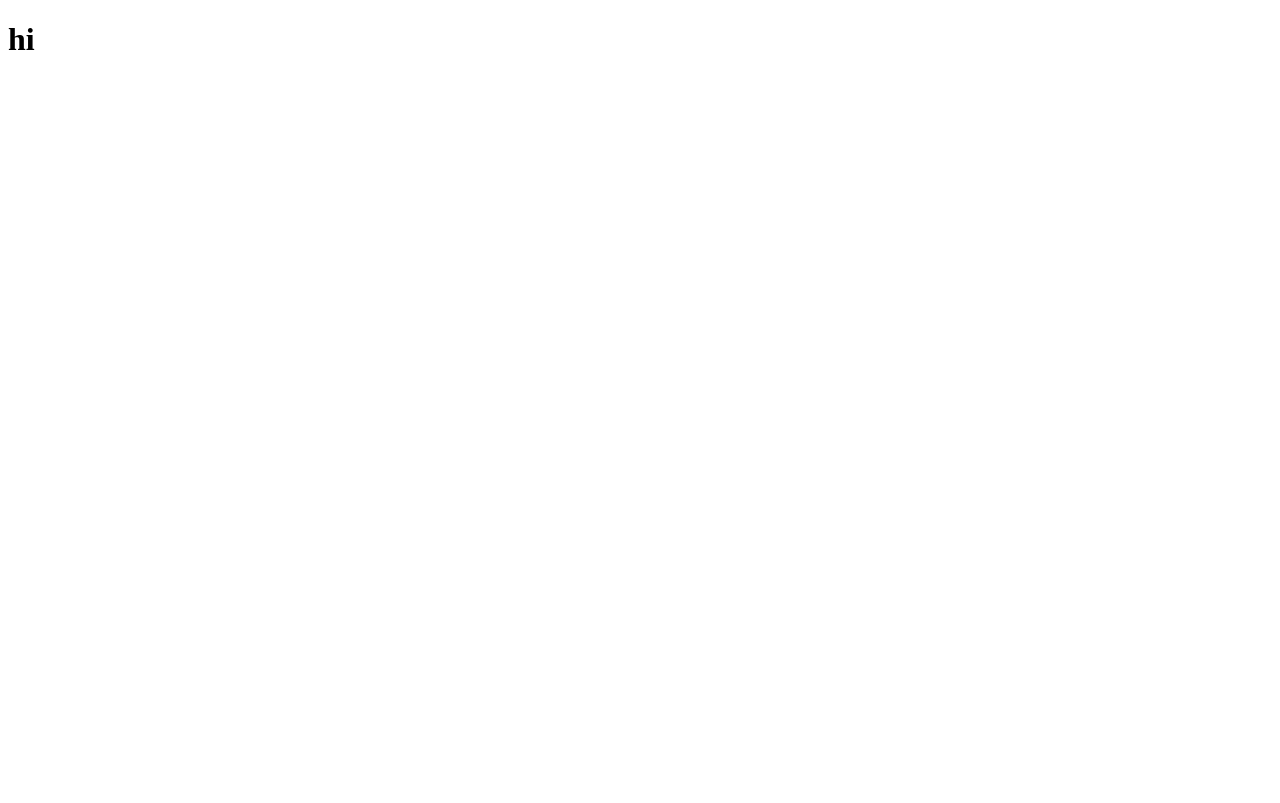
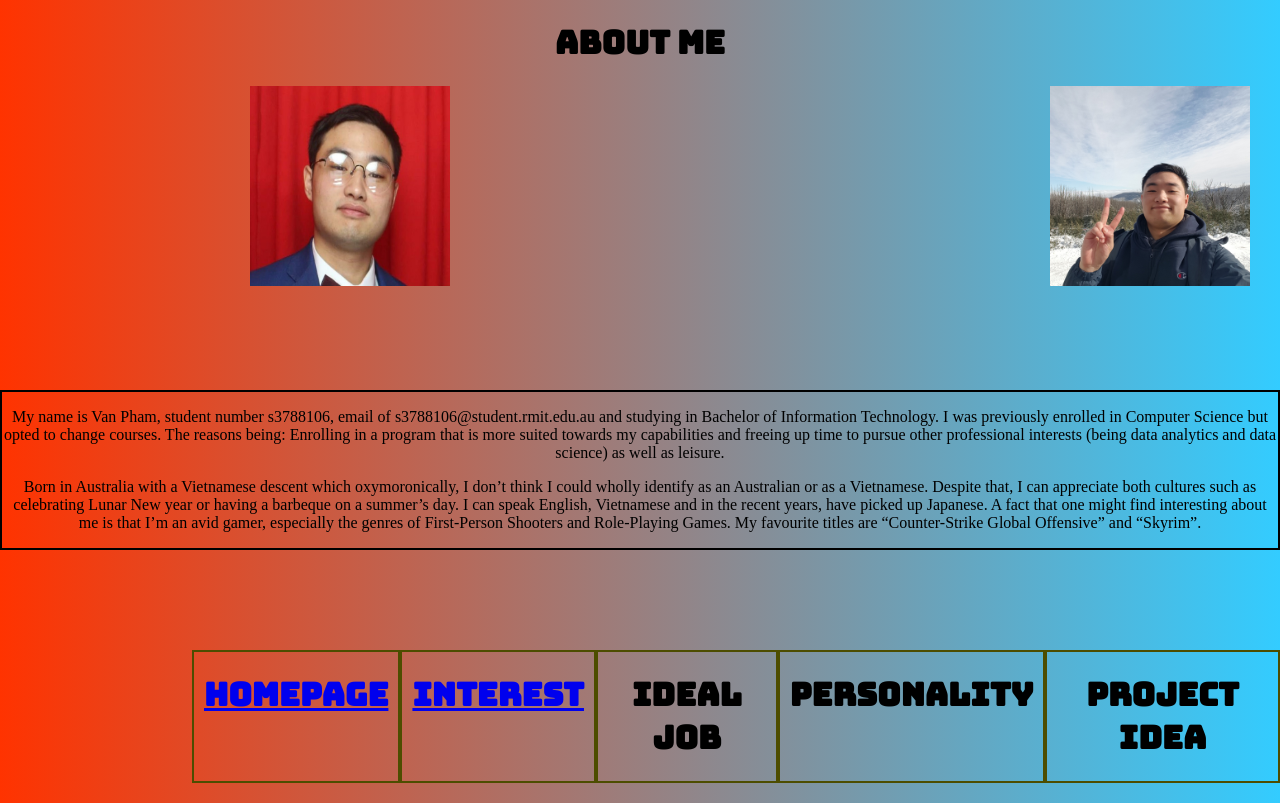
Before and after one commit to PhamilyVan/COSC---IIT---Assignment-1, a plain HTML site: page pages/About_Me.html in a window 1280 px wide. Drawn offline with Linux system fonts and the light colour scheme.

Commit message:
added About Me Page

```diff
--- a/css/style.css
+++ b/css/style.css
@@ -1,7 +1,5 @@
 body{
   margin:auto;
-  background-color:black;
-  color:white;
 }
 
 .header-class{
@@ -20,3 +18,9 @@ body{
   padding: 0px 10px;
   border: 2px solid #4d4d00;
 }
+
+.picture-container{
+  display:flex;
+  column-gap: 600px;
+  padding-left: 250px;
+}
--- a/pages/About_Me.html
+++ b/pages/About_Me.html
@@ -2,11 +2,85 @@
 <html>
   <header>
     <title>About Me Page</title>
+
+    <link href="../css/style.css" rel="stylesheet">
+
+    <link rel="preconnect" href="https://fonts.googleapis.com">
+    <link rel="preconnect" href="https://fonts.gstatic.com" crossorigin>
+    <link href="https://fonts.googleapis.com/css2?family=Bungee&family=Open+Sans:wght@300&display=swap" rel="stylesheet">
+
+    <style>
+      h1{
+        font-family: 'Bungee', cursive;
+      }
+    </style>
+
   </header>
 
-  <body>
+  <body style="background: linear-gradient(to right, #ff3300 0%, #33ccff 100%);">
 
-    <h1>hi</h1>
+    <header style="text-align:center;">
+      <h1>About Me</h1>
+    </header>
+
+    <div class="picture-container">
+
+        <div class="selfies">
+          <img src="../images/portrait.jpg" alt="selfie in suit" width="200" height="200">
+        </div>
+
+        <div class="selfies">
+          <img src="../images/mountain_selfie.jpg" alt="selfie on mountain" width="200" height="200">
+        </div>
+
+    </div>
+
+    <main style="margin:100px 0px; ;border: 2px solid black;">
+
+      <p style="text-align:center;">My name is Van Pham, student number s3788106, email of s3788106@student.rmit.edu.au and studying in
+        Bachelor of Information Technology. I was previously enrolled in Computer Science but opted to change courses.
+        The reasons being: Enrolling in a program that is more suited towards my capabilities and freeing up time to
+        pursue other professional interests (being data analytics and data science) as well as leisure.</p>
+
+      <p style="text-align:center;">Born in Australia with a Vietnamese descent which oxymoronically, I don’t think I could wholly
+        identify as an Australian or as a Vietnamese. Despite that, I can appreciate both cultures such as
+        celebrating Lunar New year or having a barbeque on a summer’s day. I can speak English, Vietnamese
+        and in the recent years, have picked up Japanese. A fact that one might find interesting about me is
+        that I’m an avid gamer, especially the genres of First-Person Shooters and Role-Playing Games. My
+        favourite titles are “Counter-Strike Global Offensive” and “Skyrim”.</p>
+
+    </main>
+
+    <div class="header-class">
+      <div class="navigation-bar">
+
+        <!-- About Me Navigation -->
+        <div class="navigation-column">
+          <h1><a href="../index.html">HomePage</a></h1>
+        </div>
+
+        <!-- Interest Navigation -->
+        <div class="navigation-column">
+          <h1><a href="Interest.html">Interest</a></h1>
+        </div>
+
+        <!-- Ideal Job Navigation -->
+        <div class="navigation-column">
+          <h1>Ideal Job</h1>
+        </div>
+
+        <!-- Personality Navigation -->
+        <div class="navigation-column">
+          <h1>Personality</h1>
+        </div>
+
+        <!-- Project Ideas Navigation -->
+        <div class="navigation-column">
+          <h1>Project Idea</h1>
+        </div>
+
+      </div>
+    </div>
 
   </body>
 </html>
```
Also changed, not shown: index.html (+2 -2 lines), pages/Interest.html (added, +13 -0 lines), images/mountain_selfie.jpg (added).
